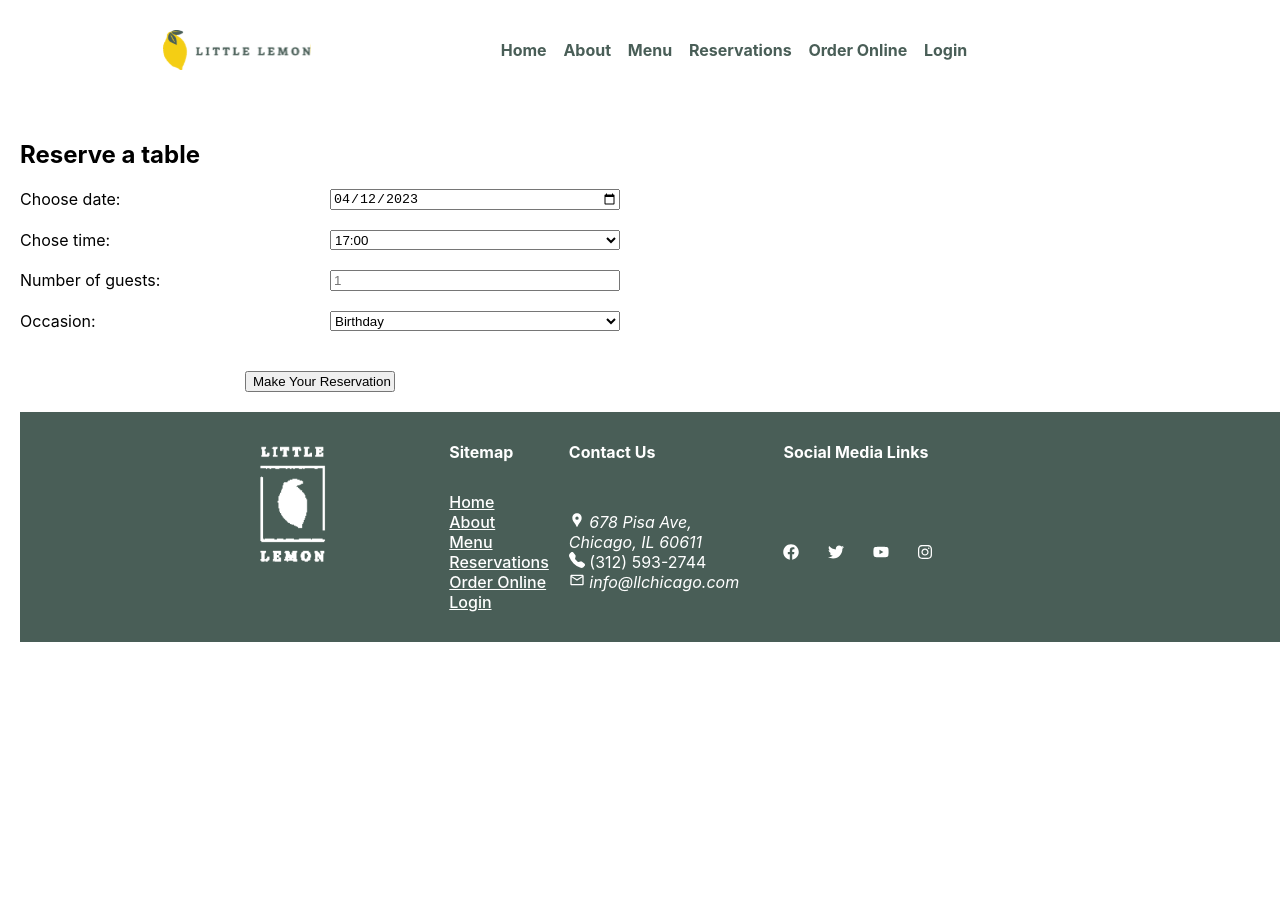
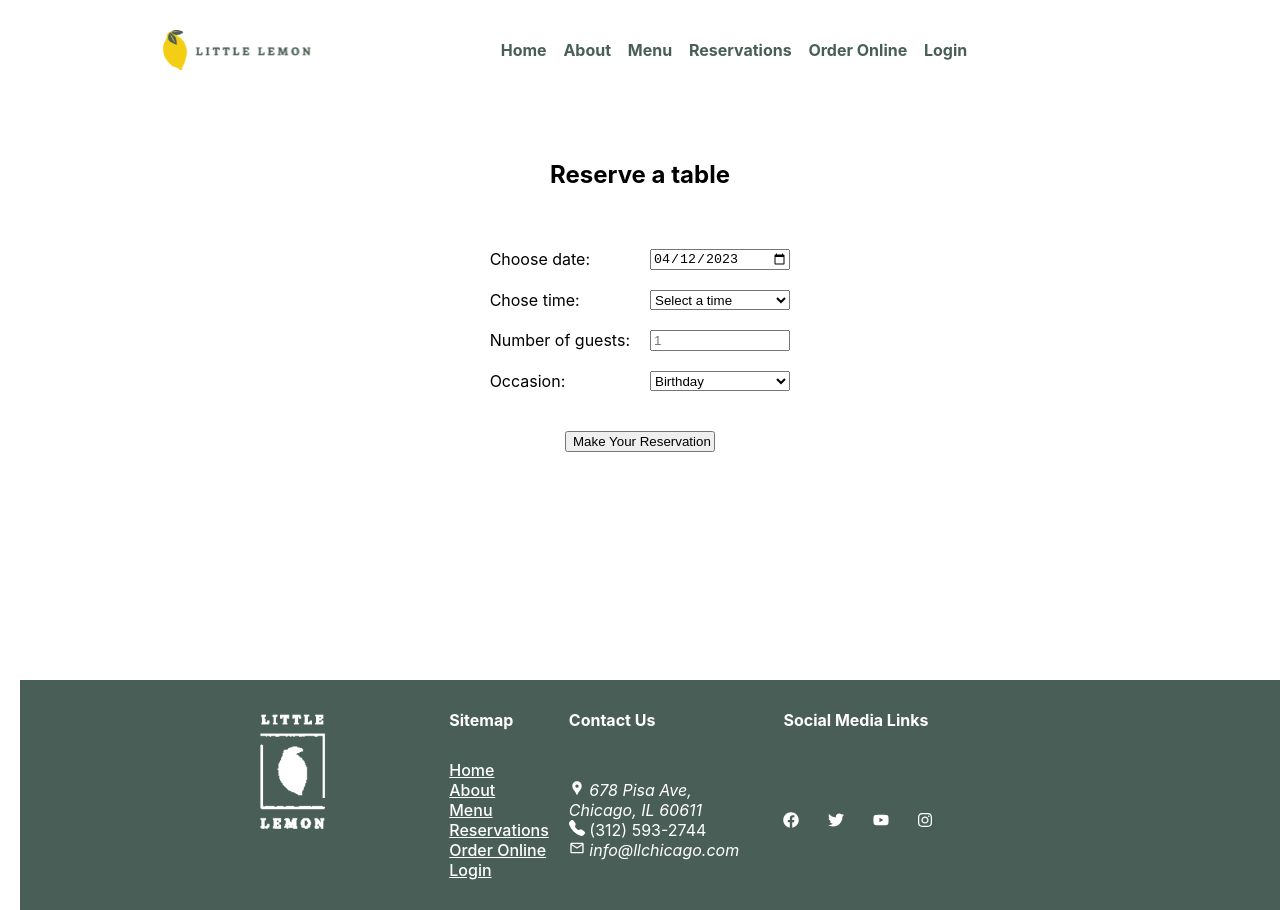
Before and after one commit to ahmohil/little-lemon, a React (Create React App) app: page /booking in a window 1280 px wide. Before the commit the page ends 800 px from the top, so only its background shows below. Built offline with nearby package versions, Linux system fonts and the light colour scheme.

Commit message:
Styled the reservation-page

```diff
--- a/src/Components/Main/Main.js
+++ b/src/Components/Main/Main.js
@@ -4,14 +4,18 @@ import Testimonials from '../Testimonials/Testimonials';
 import About from '../About/About';
 import {Routes, Route} from 'react-router-dom';
 import Reservations from '../Reservations/Reservations';
+import React, {useState} from 'react';
 
 function Main(){
+    const [availableTimes, setAvailableTimes] = useState(['17:00', '18:00', '19:00', '20:00', '21:00', '22:00']);
+
+
     return(
         <main>
             <Routes>
                 <Route path='/' element = { <><Hero /> <Highglights /></>} />
                 <Route path = '/about' element = {<>   <Testimonials /> <About /></>} />
-                <Route path = '/booking' element = { <Reservations /> } />
+                <Route path = '/booking' element = { <Reservations times={availableTimes} /> } />
             </Routes>
         </main>
     )
--- a/src/Components/Reservations/Reservations.css
+++ b/src/Components/Reservations/Reservations.css
@@ -12,3 +12,15 @@
     margin: 20px auto;
 
 }
+
+.reservation-page{
+    display: flex;
+    justify-content: center;
+    height: 70vh;
+}
+
+.reservation-page h2{
+    text-align: center;
+    padding-top: 20px;
+    padding-bottom: 40px;
+}
--- a/src/Components/Reservations/Reservations.js
+++ b/src/Components/Reservations/Reservations.js
@@ -2,12 +2,15 @@ import ReservationsForm from './ReservationsTable/ReservationsForm';
 import './Reservations.css'
 
 
-function Reservations()
+function Reservations(props)
 {
     return(
         <div className = "reservation-page">
+            <main>
             <h2>Reserve a table</h2>
-            <ReservationsForm/>
+            <ReservationsForm availableTimes={props.availableTimes}/>
+            {console.log(props.availableTimes)}
+            </main>
         </div>
     )
 }
--- a/src/Components/Reservations/ReservationsTable/ReservationsForm.js
+++ b/src/Components/Reservations/ReservationsTable/ReservationsForm.js
@@ -6,11 +6,17 @@ import React, { useState } from 'react';
 
 
 
-function ReservationsForm() {
+function ReservationsForm(availableTimes) {
     const [selectedDate, setSelectedDate] = useState('');
+    const [selectedTime, setSelectedTime] = useState('');
 
     function handleDateChange(event) {
         setSelectedDate(event.target.value);
+    }
+
+    function handleTimeChange(event) {
+        setSelectedTime(event.target.value);
+        console.log(selectedTime);
     }
 
     const currentDate = new Date().toISOString().split('T')[0];
@@ -29,30 +35,27 @@ function ReservationsForm() {
                 />
 
                 <label htmlFor='reservation-time'>Chose time: </label>
-                <select id='reservation-time'>
-                    <option>17:00</option>
-                    <option>18:00</option>
-                    <option>19:00</option>
-                    <option>20:00</option>
-                    <option>21:00</option>
-                    <option>22:00</option>
+                <select id='reservation-time' value={selectedTime} onChange={handleTimeChange}>
+                    <option value=''>Select a time</option>
+                    {console.log(availableTimes)
+                    }
                 </select>
 
-                <label htmlFor = 'guests'>Number of guests: </label>
-                <input type = "number"
-                placeholder='1'
-                min='1'
-                max = '10'
-                id = 'guests'
+                <label htmlFor='guests'>Number of guests: </label>
+                <input type="number"
+                    placeholder='1'
+                    min='1'
+                    max='10'
+                    id='guests'
                 />
 
-                <label htmlFor = 'occasion'>Occasion: </label>
+                <label htmlFor='occasion'>Occasion: </label>
                 <select id='occasion'>
                     <option>Birthday</option>
                     <option>Anniversary</option>
                 </select>
 
-                <input type='submit' value="Make Your Reservation" className='submit-button'/>
+                <input type='submit' value="Make Your Reservation" className='submit-button' />
             </form>
         </div>
     )
```
